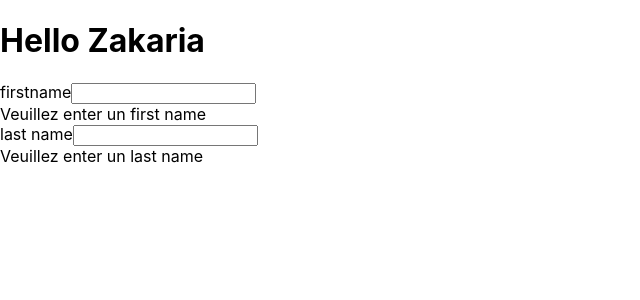
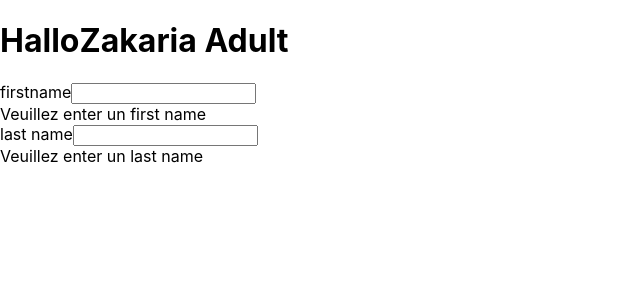
Before and after one commit to zikou058/Leren-React-js, a React (Create React App) app: page / in a window 1280 px wide. Shown: the top 300 px of the page, without its empty margins (0-640 px from the left). Built offline with nearby package versions, Linux system fonts and the light colour scheme.

Commit message:
use loop if but it's classic

```diff
--- a/src/halloWorld/HalloWorld.js
+++ b/src/halloWorld/HalloWorld.js
@@ -1,18 +1,14 @@
 // method 1 to creat a component with function
-// export default function halloWorld({lastName}) {
-//     //console.log(props);
-//     return (
-//         <h1>Hello {lastName}</h1>
-//     );
-// }
+export default function halloWorld({lastName}) {
+      const age = 15;
+    return(age ? <h1>Hallo{lastName} Adult</h1> :<h1>Hallo{lastName} Child</h1> )
+}
 
 // Anther method 2 to creat a component
-import {Component} from "react";
+// import {Component} from "react";
 
-export default class HalloWorld extends Component {
-    render() {
-        return (
-            <h1>Hello {this.props.lastName} </h1>
-        );
-    }
-}
+// export default class HalloWorld extends Component {
+//     render() {
+//         return <h1> hallo{this.propsl.lastName}</h1>
+//     }
+// }
--- a/src/index.js
+++ b/src/index.js
@@ -7,6 +7,7 @@ import reportWebVitals from './reportWebVitals';
 import TextField from './Forms/TextField';
 
 const root = ReactDOM.createRoot(document.getElementById('root'));
+
 root.render(
   <React.StrictMode>
     <HalloWorld lastName='Zakaria' />
@@ -18,7 +19,6 @@ root.render(
     </TextField>
   </React.StrictMode>
 );
-
 // If you want to start measuring performance in your app, pass a function
 // to log results (for example: reportWebVitals(console.log))
 // or send to an analytics endpoint. Learn more: https://bit.ly/CRA-vitals
```
